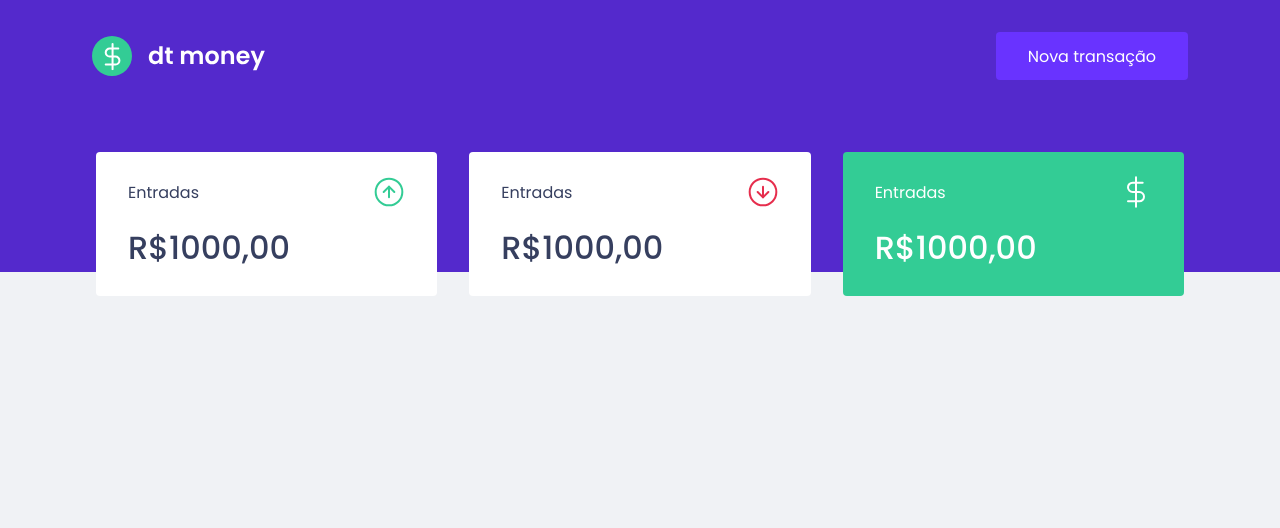
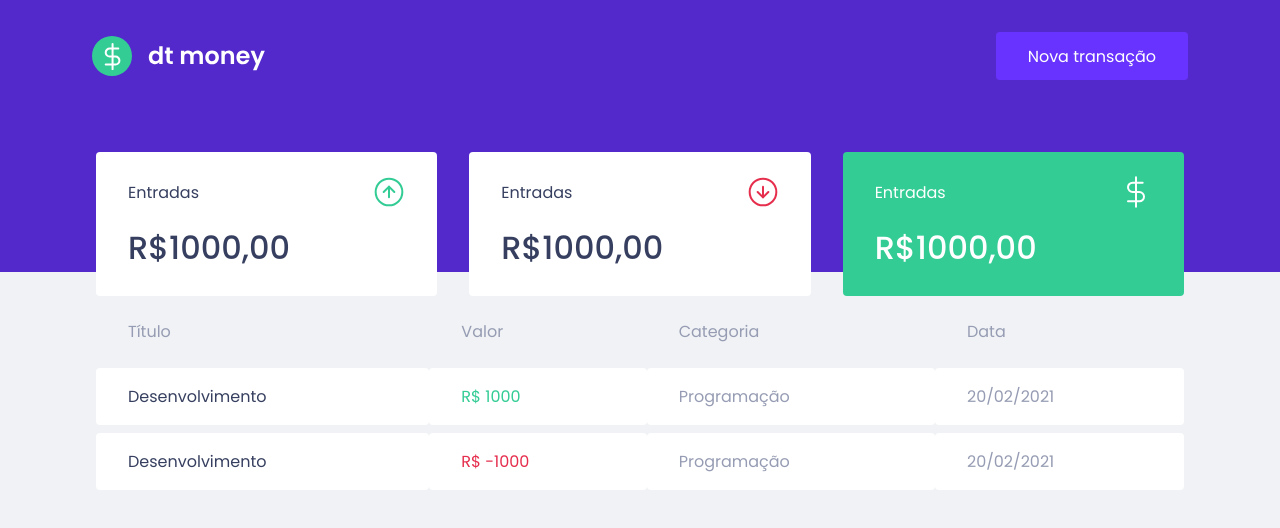
Before and after one commit to DenysRogeres/OpenFinance, a React (Create React App) app: page / in a window 1280 px wide. Shown: the top 528 px of the page. Built offline with nearby package versions, Linux system fonts and the light colour scheme.

Commit message:
Adding component TranasctionTable

```diff
--- a/src/components/Dashboard/index.tsx
+++ b/src/components/Dashboard/index.tsx
@@ -1,10 +1,12 @@
 import { Summary } from "../Summary"
+import { TransactionTable } from "../TransactionTable"
 import { Container } from "./styles"
 
 export function Dashboard() {
     return(
         <Container>
             <Summary/>
+            <TransactionTable/>
         </Container>
     )
 }
--- /dev/null
+++ b/src/components/TransactionTable/index.tsx
@@ -0,0 +1,32 @@
+import { Container } from "./styles";
+
+export function TransactionTable() {
+    return(
+        <Container>
+            <table>
+                <thead>
+                    <tr>
+                        <th>Título</th>
+                        <th>Valor</th>
+                        <th>Categoria</th>
+                        <th>Data</th>
+                    </tr>
+                </thead>
+                <tbody>
+                    <tr>
+                        <td>Desenvolvimento</td>
+                        <td className="deposit">R$ 1000</td>
+                        <td>Programação</td>
+                        <td>20/02/2021</td>
+                    </tr>
+                    <tr>
+                        <td>Desenvolvimento</td>
+                        <td className="withdraw">R$ -1000</td>
+                        <td>Programação</td>
+                        <td>20/02/2021</td>
+                    </tr>
+                </tbody>
+            </table>
+        </Container>
+    )
+}
--- /dev/null
+++ b/src/components/TransactionTable/styles.ts
@@ -0,0 +1,38 @@
+import styled from "styled-components";
+
+export const Container = styled.div`
+    table {
+        width: 100%;
+        border-spacing: 0 0.5rem;
+    }
+
+    th {
+        font-weight: 400;
+        color: var(--text-body);
+        text-align: left;
+        line-height: 1.5rem;
+        padding: 1rem 2rem;
+    }
+
+    td {
+        padding: 1rem 2rem;
+        background: var(--shape);
+        border: 0;
+        border-radius: 0.25rem;
+        color: var(--text-body);
+
+
+        &:first-child {
+            color: var(--text-title);
+        }
+
+        &.deposit {
+            color: var(--green);
+        }
+
+        &.withdraw {
+            color: var(--red);
+        }
+    }
+
+`
```
